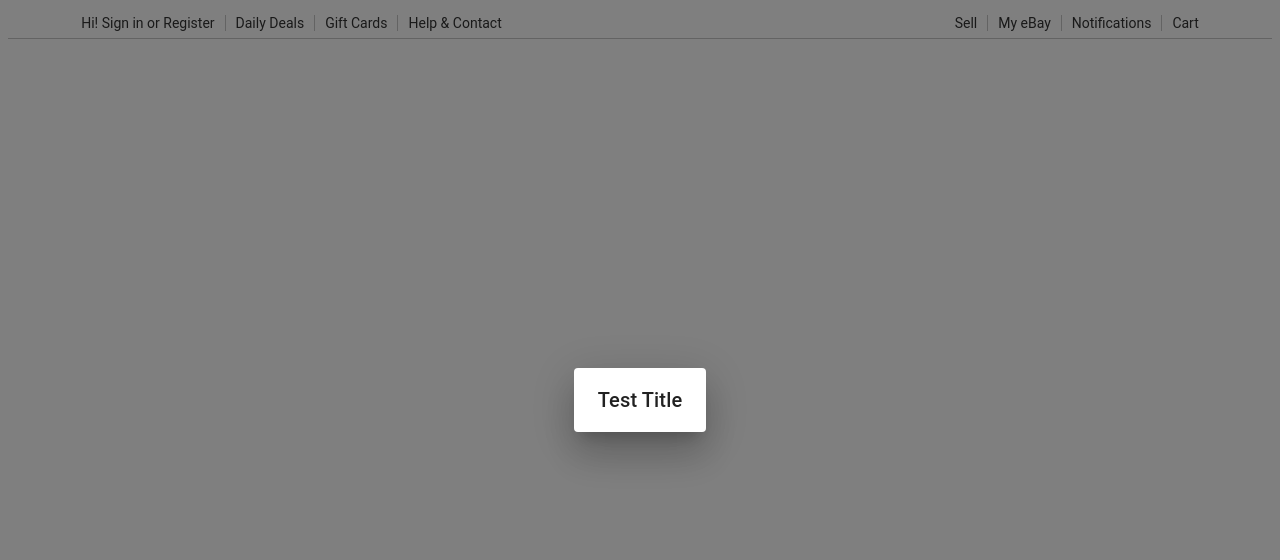
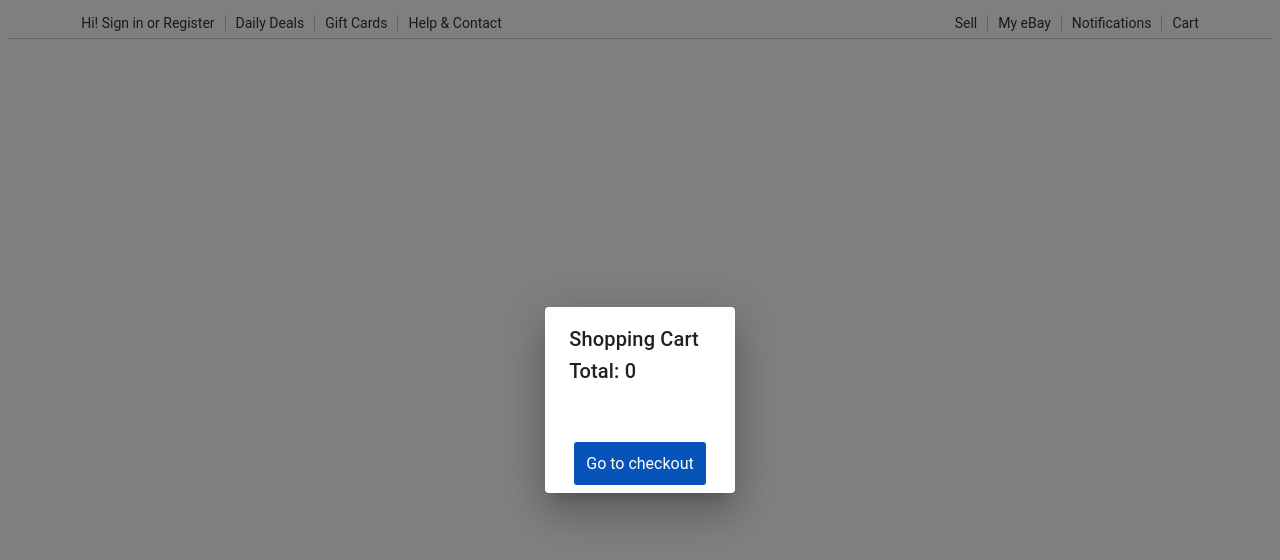
Before and after one commit to seabay-sdc/shopping-cart, a React app: page / in a window 1280 px wide. Both pictures are taken after a click on the link "Cart". Shown: the top 560 px of the page. Built offline with nearby package versions, Linux system fonts and the light colour scheme; the HTML template or start-up script is replaced by a standard one.

Commit message:
Refactor cart into functional

```diff
--- a/client/src/components/App.jsx
+++ b/client/src/components/App.jsx
@@ -1,5 +1,4 @@
 import React from 'react';
-import Modal from '@material-ui/core/Modal/';
 import Cart from './Cart.jsx';
 import axios from 'axios';
 
@@ -57,7 +56,13 @@ class App extends React.Component {
     let cartRender;
 
     if (this.state.display === true) {
-      cartRender = <Cart cart={this.state.cart} toggleMenu={this.toggleMenu} setCurrentItem={this.setCurrentItem} />;
+      cartRender =
+      <Cart
+        cart={this.state.cart}
+        display={this.state.display}
+        setCurrentItem={this.setCurrentItem}
+        toggleMenu={this.toggleMenu}
+      />;
     }
 
     return (
--- a/client/src/components/Cart.jsx
+++ b/client/src/components/Cart.jsx
@@ -1,54 +1,31 @@
 import React from 'react';
 import Dialog from '@material-ui/core/Dialog/';
 import DialogTitle from '@material-ui/core/DialogTitle';
+import DialogContent from '@material-ui/core/DialogContent';
 
 import Products from './Products.jsx';
 
-class Cart extends React.Component {
-  constructor (props) {
-    super(props);
-
-    this.state = {
-      open: true,
-    };
-
-    this.handleClickOpen = this.handleClickOpen.bind(this);
-    this.handleClose = this.handleClose.bind(this);
-  }
-
-  handleClickOpen () {
-    this.setState({ open: true });
-  }
-
-  handleClose () {
-    this.setState({ open: false });
-  }
-
-  render () {
-    const total = this.props.cart.reduce((sum, item) => sum += item.price, 0);
-    // return (
-    //   <div className="container">
-    //     <div className="shopping-cart">
-    //       <div className="shopping-cart-header">
-    //         <div className="shopping-cart-total">
-    //           <span className="lighter-text">Total: </span>
-    //           <span className="main-color-text">${total}</span>
-    //         </div>
-    //       </div>
-    //       <Products cart={this.props.cart} toggleMenu={this.props.toggleMenu} setCurrentItem={this.props.setCurrentItem} />
-    //     </div>
-    //   </div>
-    // );
+const Cart = ({ cart, display, toggleMenu, setCurrentItem }) => {
+  const total = cart.reduce((sum, item) => sum += item.price, 0);
   return (
     <Dialog
-        open={this.state.open}
-        onClose={this.handleClose}
+      open={display}
+      onClose={toggleMenu}
       scroll='paper'
     >
-        <DialogTitle>Test Title</DialogTitle>
+      <DialogTitle>
+        <div>Shopping Cart</div>
+        <div>Total: {total}</div>
+      </DialogTitle>
+      <DialogContent>
+        <Products
+          cart={cart}
+          toggleMenu={toggleMenu}
+          setCurrentItem={setCurrentItem}
+        />
+      </DialogContent>
     </Dialog>
   );
 }
-};
 
 export default Cart;
```
Lines whose indentation alone changed are shown as unchanged.
